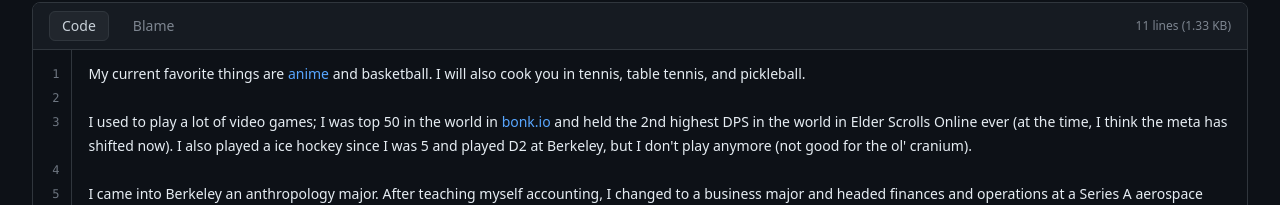
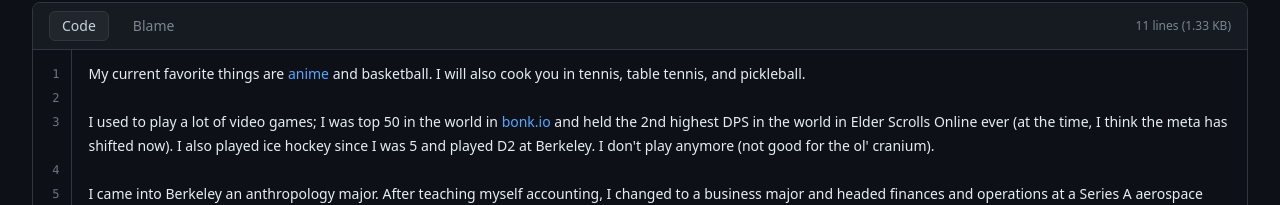
Before and after one commit to SkylerJi/skylerjipersonal, a Next.js app: page / in a window 1280 px wide. Shown: the part 223-428 px from the top of the page. Built offline with nearby package versions, Linux system fonts and the light colour scheme.

Commit message:
fixed typos

```diff
--- a/app/components/GitHubBody.tsx
+++ b/app/components/GitHubBody.tsx
@@ -29,7 +29,7 @@ export default function Body({ currentView, setCurrentView }: BodyProps) {
 
         "I used to play a lot of video games; I was top 50 in the world in",
         { type: 'link', text: ' bonk.io ', href: 'https://bonkio.fandom.com/wiki/Level_Leaderboard' },
-        "and held the 2nd highest DPS in the world in Elder Scrolls Online ever (at the time, I think the meta has shifted now). I also played a ice hockey since I was 5 and played D2 at Berkeley, but I don't play anymore (not good for the ol' cranium)."
+        "and held the 2nd highest DPS in the world in Elder Scrolls Online ever (at the time, I think the meta has shifted now). I also played ice hockey since I was 5 and played D2 at Berkeley. I don't play anymore (not good for the ol' cranium)."
         ,
       ]
 
```
